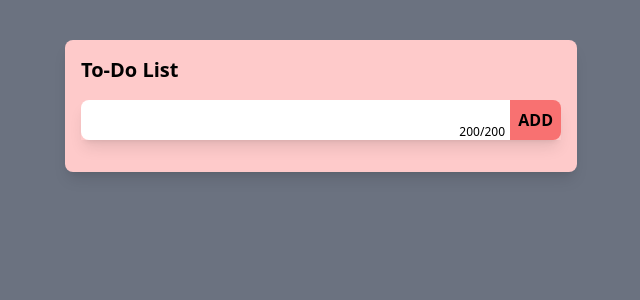
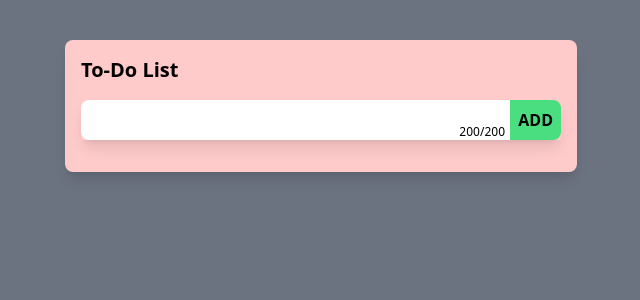
Before and after one commit to watcharapol-numpaya/to-do-list, a React (Vite) app: page / in a window 1280 px wide. Shown: the top 300 px of the page, without its empty margins (319-959 px from the left). Built offline with nearby package versions, Linux system fonts and the light colour scheme.

Commit message:
[UPDATE] change Add button color

```diff
--- a/src/App.jsx
+++ b/src/App.jsx
@@ -74,7 +74,7 @@ const App = () => {
               />
               <button
                 type="submit"
-                className="bg-red-400 font-semibold p-1 px-2 rounded-r-lg"
+                className="bg-green-400 font-semibold p-1 px-2 rounded-r-lg"
               >
                 ADD
               </button>
```
